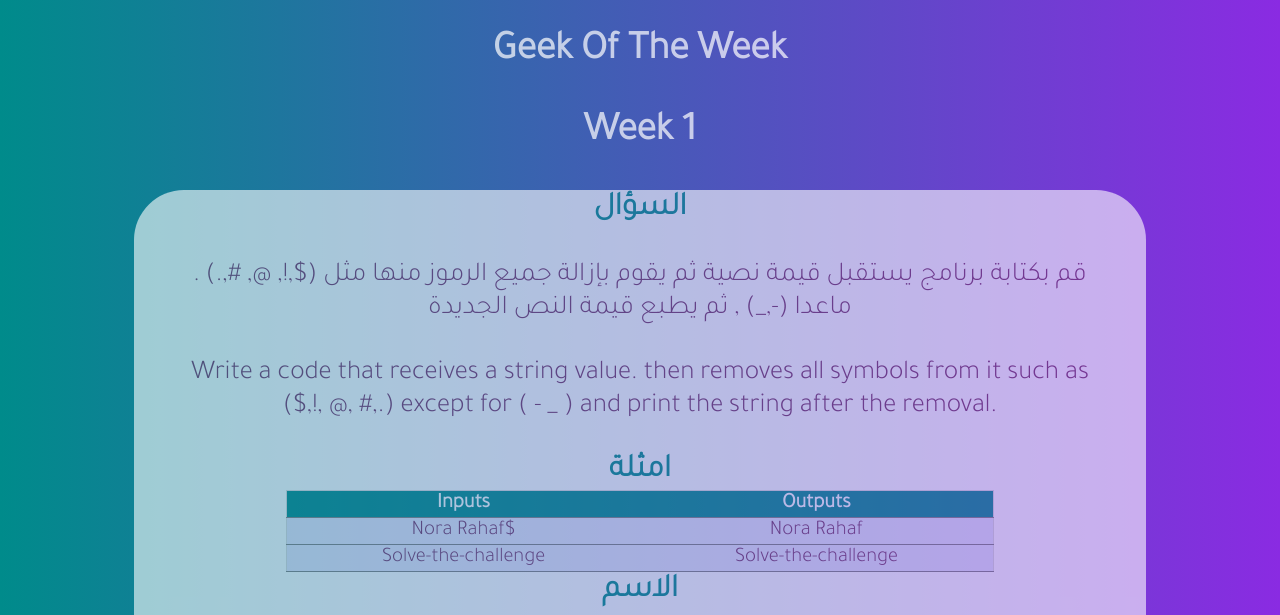
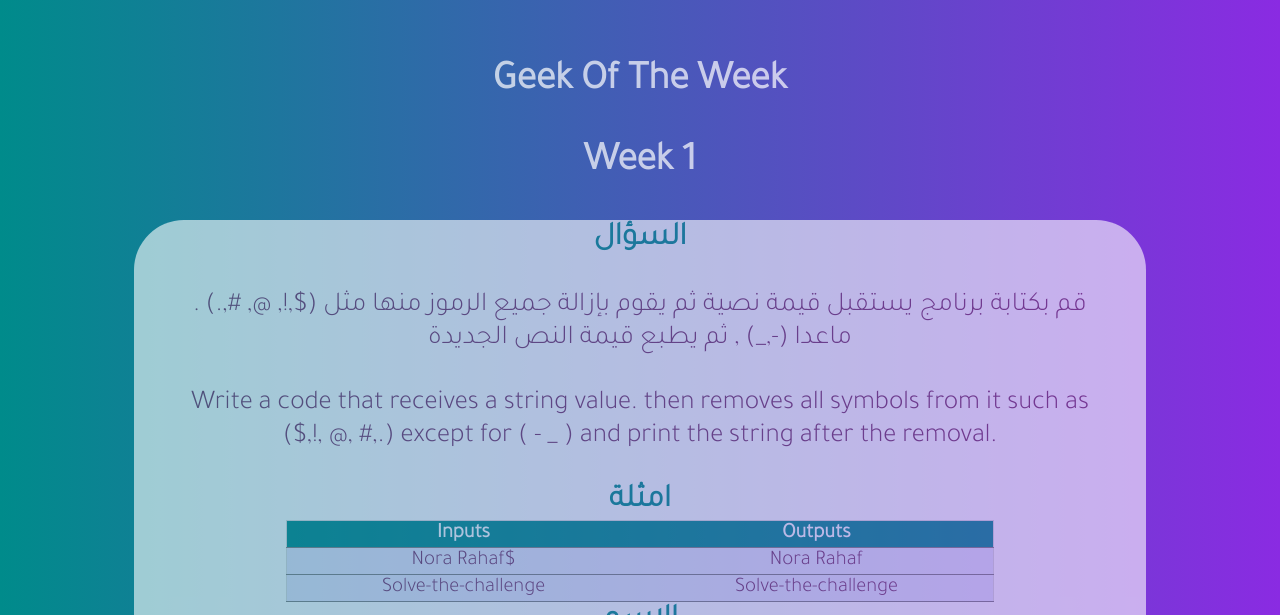
Before and after one commit to LeenAlsharafi/Geek, a plain HTML site: page index.html in a window 1280 px wide. Shown: the part 166-781 px from the top of the page. Drawn offline with Linux system fonts and the light colour scheme.

Commit message:
Update index.html

```diff
--- a/index.html
+++ b/index.html
@@ -17,7 +17,7 @@
         <br>
                 <br>
                 <br>
-        <h1 class="contest-title" style="margin-top: 110px ;">Geek Of The Week</h1>
+        <h1 class="contest-title" style="margin-top: 140px ;">Geek Of The Week</h1>
         <h2 class="week-Num">Week 1</h2>
         <div id="everything">
         <div id="Q-section">
```
